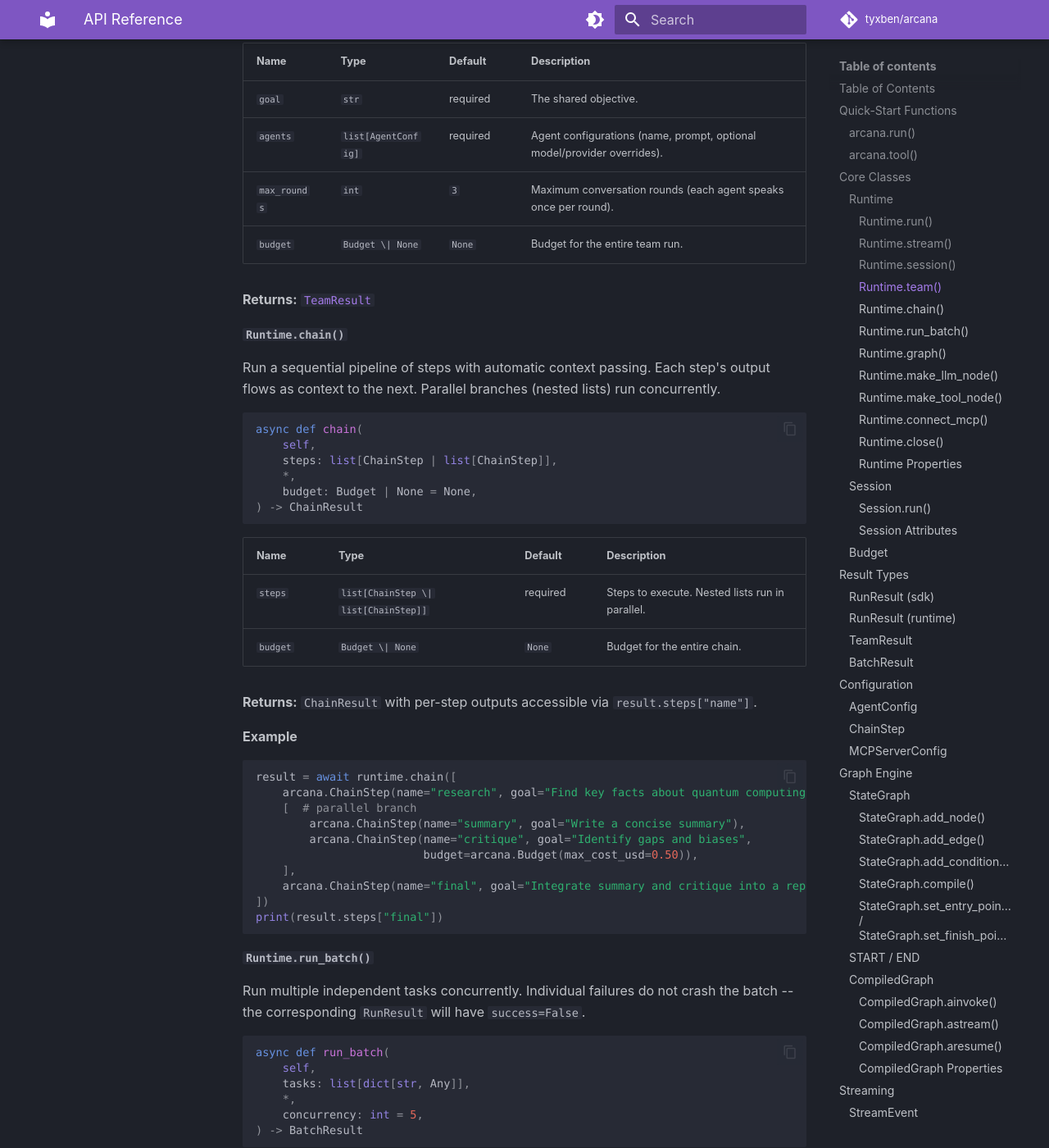
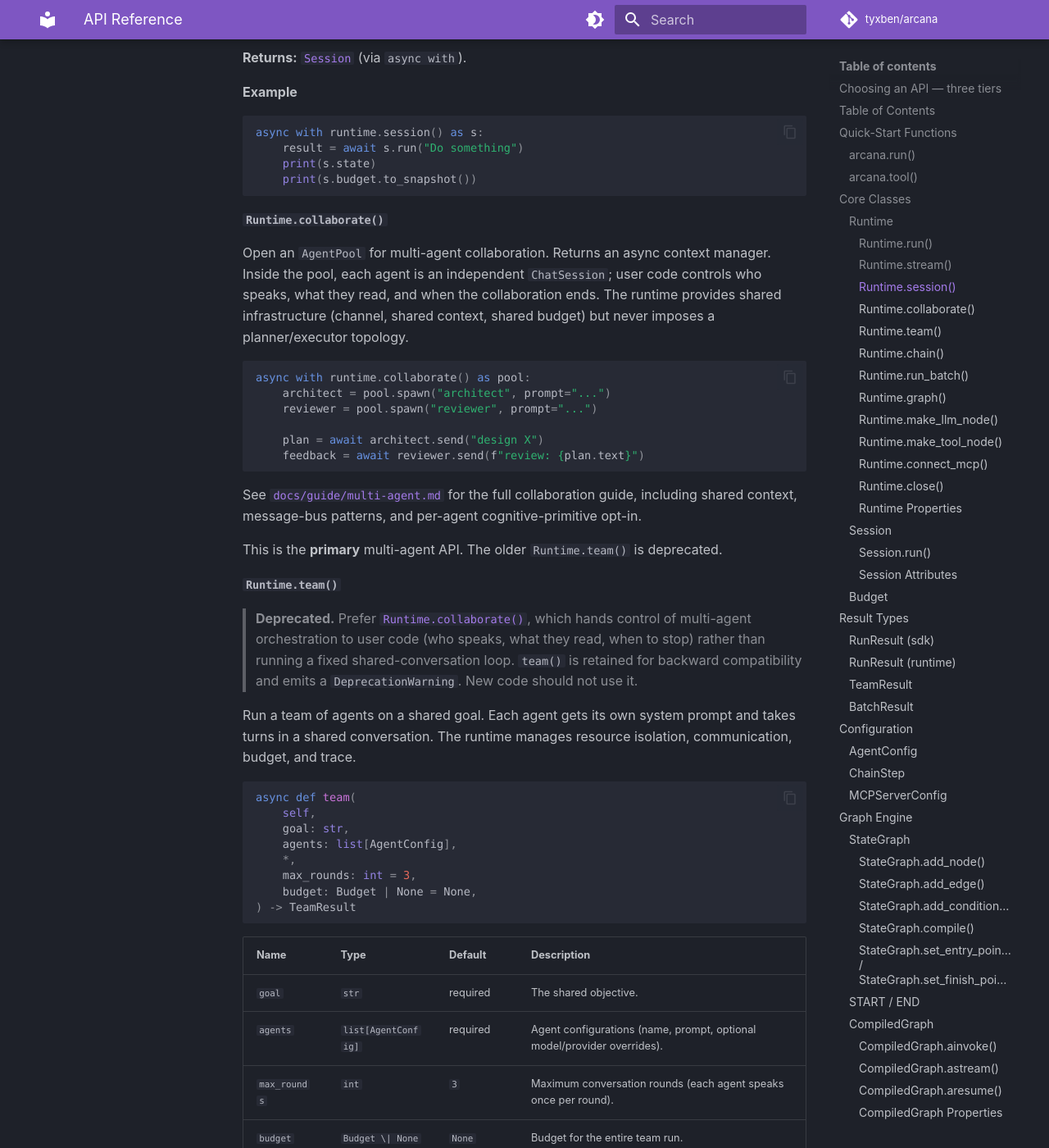
Before and after one commit to tyxben/arcana, an MkDocs documentation site: the page built from docs/guide/api.md, in a window 1280 px wide and 1400 px high, scrolled down 7908 px. Shown: the whole window at 82% size. Built offline with MkDocs 1.6.1 and Material for MkDocs 9.7.7, drawn with Linux system fonts in a browser that asks for light colours; comment, search, counter and statistics services are not loaded; some of the changed text lies outside the part shown.

Commit message:
docs: PR template + API tier overview + collaborate() reference
Add `.github/pull_request_template.md` — a constitutional compliance
checklist auto-opened on every PR. Covers the four prohibitions, the
LLM/runtime/user division of responsibility, and the most easily-
violated invariants (token surface, side-effect dispatch, cognitive
opt-in). Designed to be filled honestly, not ceremonially.

Add a tier overview at the top of `docs/guide/api.md`:

  * Primary       — run / chat / collaborate
  * Structured    — chain / graph / run_batch
  * Legacy        — team (deprecated → collaborate), engine="adaptive"

Mark `Runtime.team()` as deprecated in its section and add a brief
`Runtime.collaborate()` entry pointing to `docs/guide/multi-agent.md`
for the full collaboration guide. Drop the stale "Version: 0.2.0"
line — the doc tracks current code.

Update `CONTRIBUTING.md`: replace the seven-question constitutional
check with a pointer to the canonical PR-template checklist; align
the 7-principle reference with today's nine-principle reality;
add `mypy src/` to the local pre-PR command list (matches the new
CI gate).

````diff
--- a/docs/guide/api.md
+++ b/docs/guide/api.md
@@ -1,10 +1,23 @@
 # API Reference
 
-This document covers the complete public API of the `arcana` package -- everything
+This document covers the complete public API of the `arcana` package — everything
 exported from `import arcana`. Internal modules, private helpers, and contract
 sub-types are intentionally omitted.
 
-Version: 0.2.0
+---
+
+## Choosing an API — three tiers
+
+Arcana exposes a wide surface. Most users only need the **primary** tier. The
+others exist for explicit workflows or for backward compatibility.
+
+| Tier | Use when | Methods |
+|------|----------|---------|
+| **Primary** | One-shot tasks, conversational sessions, multi-agent collaboration where you control the orchestration. | `arcana.run()` · `Runtime.run()` · `Runtime.chat()` · `Runtime.collaborate()` |
+| **Structured workflows** | The work has a fixed shape — a pipeline of dependent steps, a state machine with branches, or many independent tasks at once. | `Runtime.chain()` · `Runtime.graph()` · `Runtime.run_batch()` |
+| **Legacy / compatibility** | You're maintaining code that predates the V2 engine, or you need the old multi-agent shape. **Not the recommended path for new code.** | `Runtime.team()` (use `collaborate()` instead) · `engine="adaptive"` (use the default `"conversation"`) |
+
+Detailed signatures for each method appear in their sections below.
 
 ---
 
@@ -292,7 +305,37 @@
     print(s.budget.to_snapshot())
 ```
 
+#### `Runtime.collaborate()`
+
+Open an `AgentPool` for multi-agent collaboration. Returns an async context
+manager. Inside the pool, each agent is an independent `ChatSession`; user
+code controls who speaks, what they read, and when the collaboration ends.
+The runtime provides shared infrastructure (channel, shared context, shared
+budget) but never imposes a planner/executor topology.
+
+```python
+async with runtime.collaborate() as pool:
+    architect = pool.spawn("architect", prompt="...")
+    reviewer = pool.spawn("reviewer", prompt="...")
+
+    plan = await architect.send("design X")
+    feedback = await reviewer.send(f"review: {plan.text}")
+```
+
+See [`docs/guide/multi-agent.md`](./multi-agent.md) for the full
+collaboration guide, including shared context, message-bus patterns, and
+per-agent cognitive-primitive opt-in.
+
+This is the **primary** multi-agent API. The older `Runtime.team()` is
+deprecated.
+
 #### `Runtime.team()`
+
+> **Deprecated.** Prefer [`Runtime.collaborate()`](#runtimecollaborate), which
+> hands control of multi-agent orchestration to user code (who speaks, what
+> they read, when to stop) rather than running a fixed shared-conversation
+> loop. `team()` is retained for backward compatibility and emits a
+> `DeprecationWarning`. New code should not use it.
 
 Run a team of agents on a shared goal. Each agent gets its own system prompt and
 takes turns in a shared conversation. The runtime manages resource isolation,
````
Also changed, not shown: CONTRIBUTING.md (+25 -13 lines), .github/pull_request_template.md (added).
